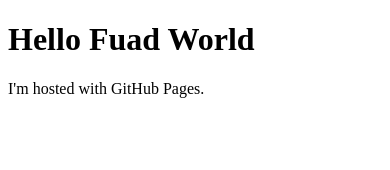
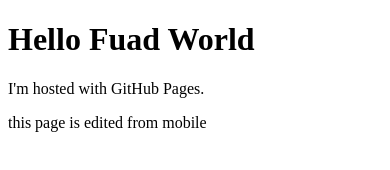
Before and after one commit to fyaish/fyaish1.github.io, a plain HTML site: page index.html in a window 390 px wide. Drawn offline with Linux system fonts and the light colour scheme.

Commit message:
mobile edit

```diff
--- a/index.html
+++ b/index.html
@@ -3,5 +3,6 @@
 <body>
 <h1>Hello Fuad World</h1>
 <p>I'm hosted with GitHub Pages.</p>
-</body>
+<p>this page is edited from mobile </p>
+  </body>
 </html>
```
